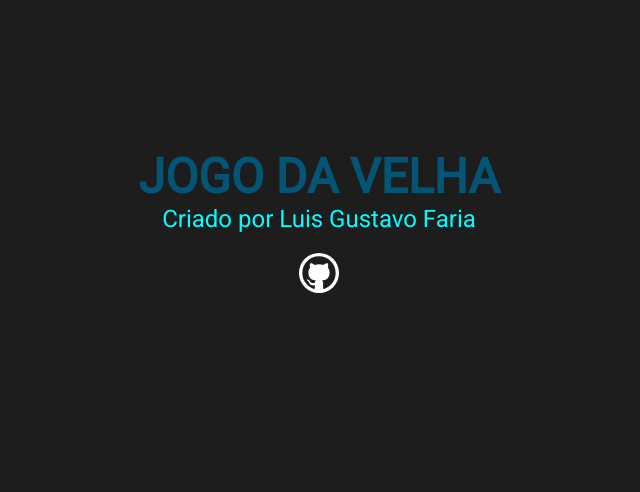
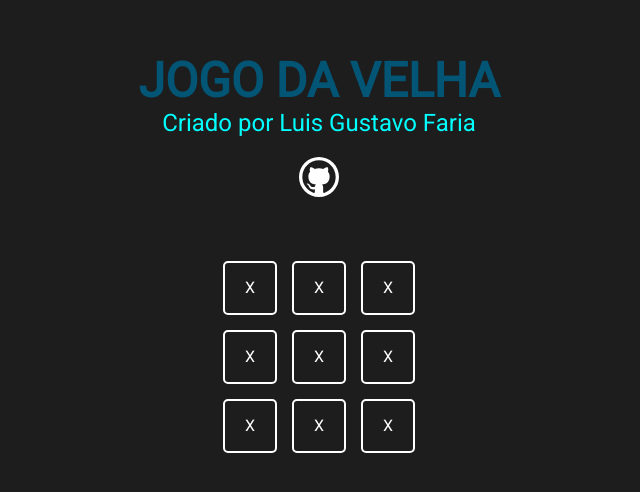
Before and after one commit to luisgustavofaria/react-jogo-da-velha, a Next.js app: page / in a window 1280 px wide. Shown: the part 168-660 px from the top of the page, without its empty margins (321-961 px from the left). Built offline with nearby package versions, Linux system fonts and the light colour scheme.

Commit message:
criando 9 elementos com grid

```diff
--- /dev/null
+++ b/src/components/game/Game.jsx
@@ -0,0 +1,20 @@
+import styles from "./Game.module.css"
+import GameOption from "../gameOption/GameOption"
+
+function Game () {
+    return (
+        <div className={styles.game}>
+            <GameOption>X</GameOption>
+            <GameOption>X</GameOption>
+            <GameOption>X</GameOption>
+            <GameOption>X</GameOption>
+            <GameOption>X</GameOption>
+            <GameOption>X</GameOption>
+            <GameOption>X</GameOption>
+            <GameOption>X</GameOption>
+            <GameOption>X</GameOption>
+        </div>
+    )
+}
+
+export default Game
--- /dev/null
+++ b/src/components/game/Game.module.css
@@ -0,0 +1,5 @@
+.game {
+    display: grid;
+    grid-template-columns: repeat(3, 1fr);
+    gap: 15px;
+}
--- /dev/null
+++ b/src/components/gameOption/GameOption.jsx
@@ -0,0 +1,11 @@
+import styles from "./GameOption.module.css"
+
+function GameOption ({children}) {
+    return (
+        <div className={styles.gameOption}>
+            {children}
+        </div>
+    )
+}
+
+export default GameOption
--- /dev/null
+++ b/src/components/gameOption/GameOption.module.css
@@ -0,0 +1,10 @@
+.gameOption {
+    border: 2px solid white;
+    width: 50px;
+    height: 50px;
+    border-radius: 5px;
+    display: flex;
+    align-items: center;
+    justify-content: center;
+    cursor: pointer;
+}
--- a/src/components/gamePage/GamePage.jsx
+++ b/src/components/gamePage/GamePage.jsx
@@ -1,9 +1,11 @@
 import Header from "../header/Header"
+import Game from "../game/Game"
 
 function GamePage () {
     return (
         <div className="container">
             <Header></Header>
+            <Game></Game>
         </div>
     )
 }
```
